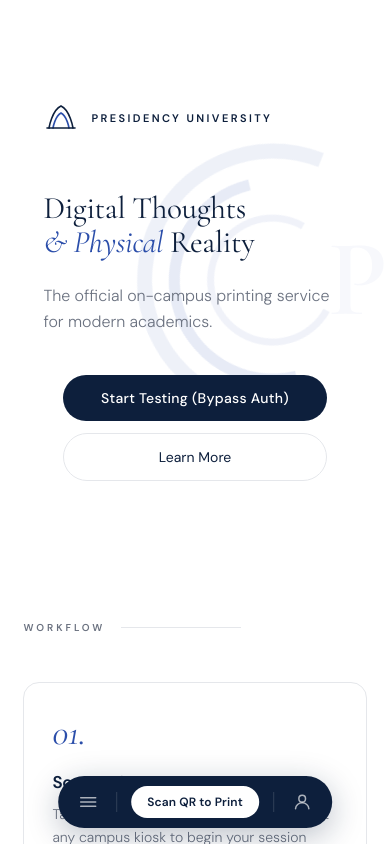
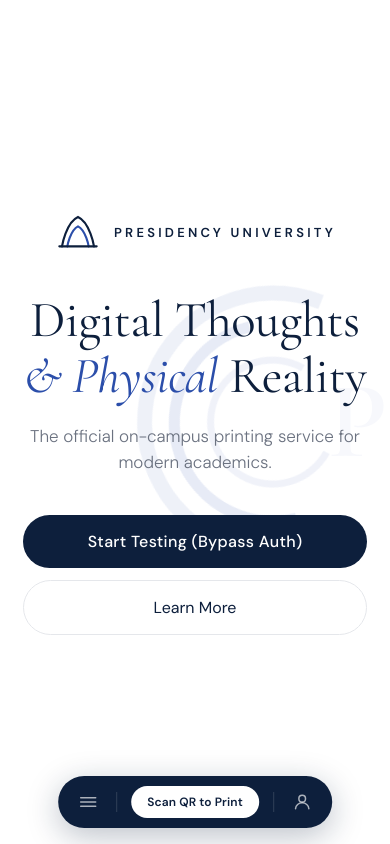
Before and after one commit to 7Bigil7/PriKIO-2.0, a Next.js app: page / in a window 390 px wide. Built offline with nearby package versions, Linux system fonts and the light colour scheme; no server answers.

Commit message:
style: enhance mobile hero with larger fonts, dynamic animations, and perfect center alignment

```diff
--- a/src/app/globals.css
+++ b/src/app/globals.css
@@ -1109,8 +1109,9 @@ html { scroll-behavior: smooth; }
 
   /* ─── ANIMATIONS ─── */
   @keyframes fadeUp {
-    from { opacity: 0; transform: translateY(24px); }
-    to   { opacity: 1; transform: translateY(0); }
+    0% { opacity: 0; transform: translateY(40px); }
+    60% { opacity: 1; transform: translateY(-5px); }
+    100% { opacity: 1; transform: translateY(0); }
   }
   @keyframes slideUp {
     from { opacity: 0; transform: translateX(-50%) translateY(16px); }
@@ -1133,7 +1134,46 @@ html { scroll-behavior: smooth; }
 
   /* ─── RESPONSIVE ─── */
   @media (max-width: 640px) {
-    .hero { padding: 100px 6vw 80px; min-height: auto; }
+    .hero {
+      padding: 0 6vw;
+      min-height: 100dvh;
+      align-items: center;
+      text-align: center;
+    }
+    .logo-row {
+      justify-content: center;
+      margin-bottom: 36px;
+      padding: 0;
+    }
+    .logo-icon { width: 48px; height: 48px; }
+    .logo-wordmark { font-size: 13px; letter-spacing: 0.25em; }
+    .hero-content {
+      padding: 0;
+      display: flex;
+      flex-direction: column;
+      align-items: center;
+    }
+    .hero-headline {
+      font-size: clamp(2.6rem, 13vw, 3.5rem);
+      line-height: 1.1;
+    }
+    .hero-sub {
+      font-size: 17px;
+      margin: 20px auto 0;
+      line-height: 1.5;
+    }
+    .hero-cta-row {
+      justify-content: center;
+      margin-top: 40px;
+      flex-direction: column;
+      width: 100%;
+      padding: 0;
+    }
+    .btn-primary, .btn-ghost {
+      width: 100%;
+      padding: 16px 24px;
+      font-size: 16px;
+    }
     .workflow, .capabilities, .rates { padding: 60px 6vw; }
     footer { padding: 48px 6vw 28px; }
     .footer-top { flex-direction: column; gap: 32px; }
```
